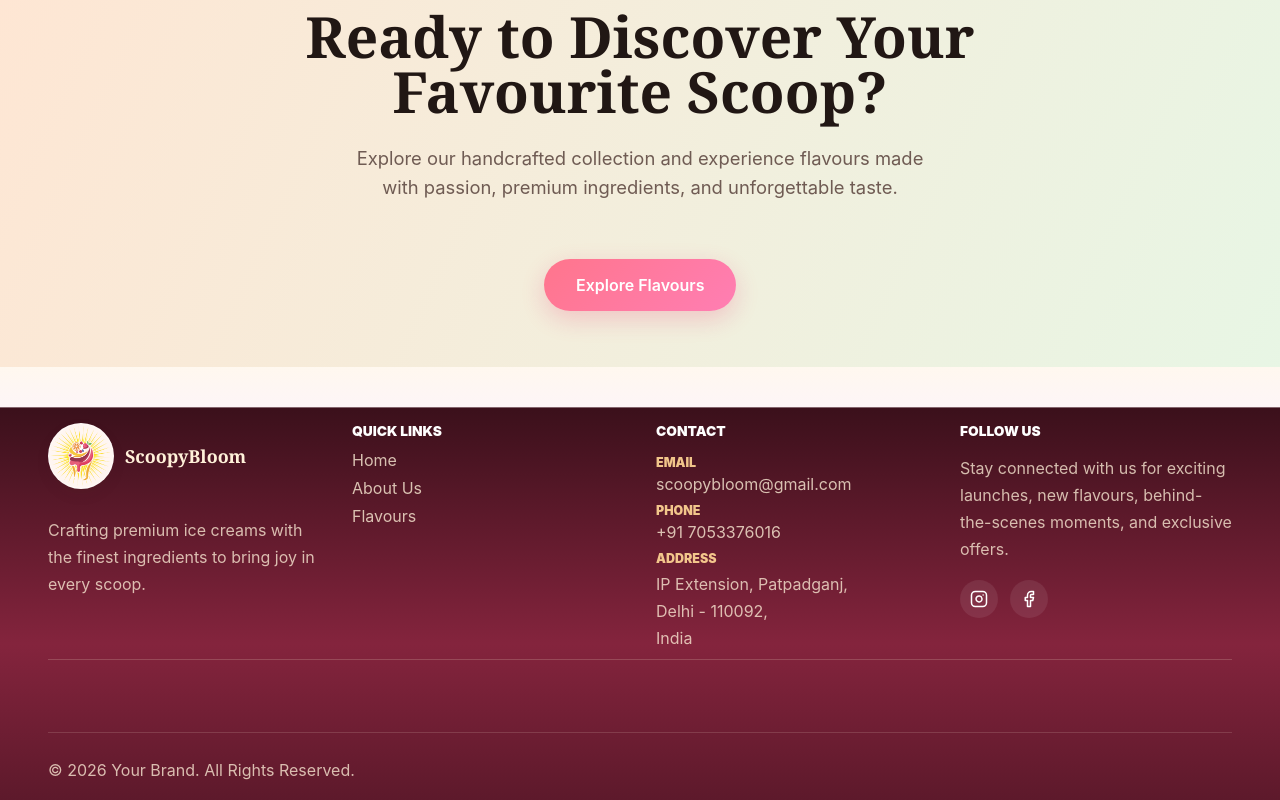
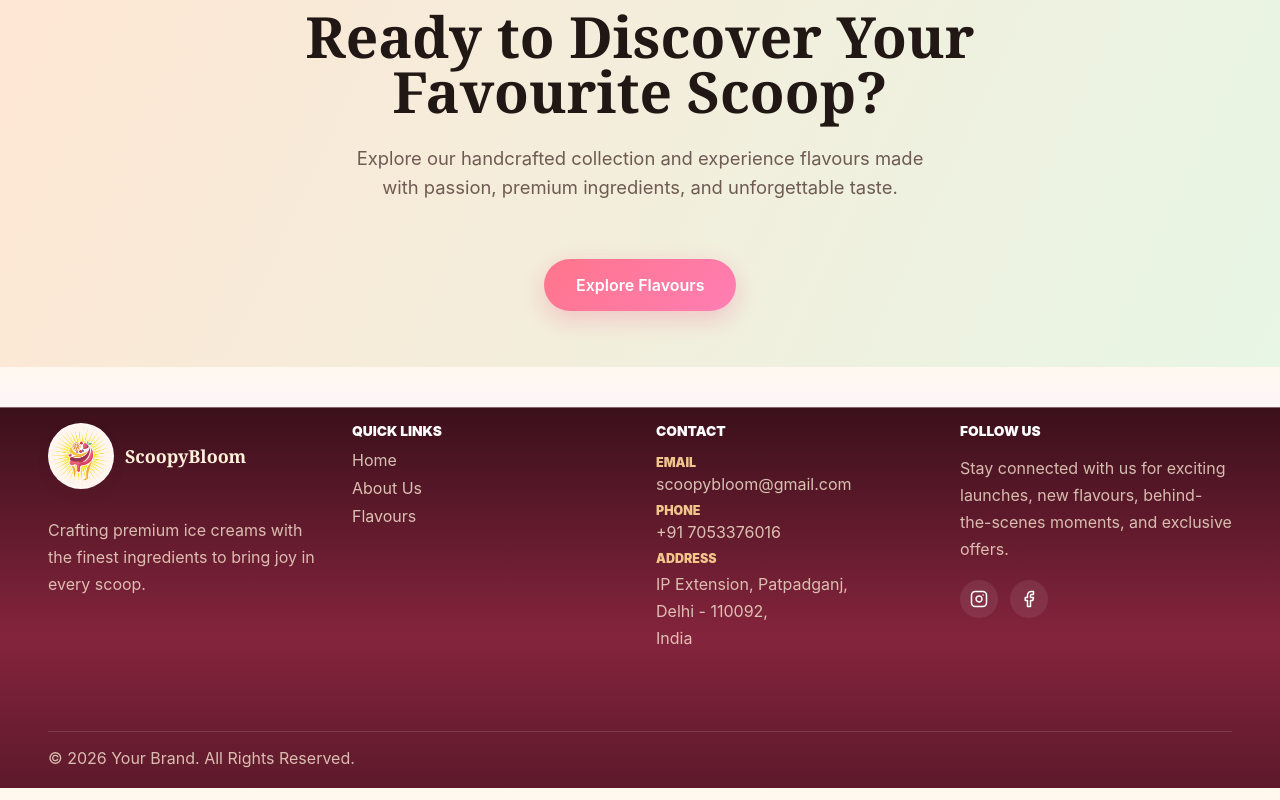
Before and after one commit to Akpandey04/ice-cream, a React (Vite) app: page /about in a window 1280 px wide. Shown: the part 2805-3605 px from the top of the page. Built offline with nearby package versions, Linux system fonts and the light colour scheme.

Commit message:
style: remove extra footer line and adjust remaining line spacing

```diff
--- a/src/styles/global.css
+++ b/src/styles/global.css
@@ -1322,7 +1322,7 @@ main,
   gap: clamp(1rem, 3vw, 2rem);
   align-items: start;
   padding-bottom: 0.4rem;
-  border-bottom: 1px solid rgba(255, 241, 217, 0.18);
+  /* border-bottom: 1px solid rgba(255, 241, 217, 0.18); */
 }
 
 .footer-brand-column p,
@@ -1542,7 +1542,7 @@ main,
   align-items: center;
   justify-content: space-between;
   gap: 1rem;
-  padding-top: 1.5rem;
+  padding-top: 0.8rem;
   border-top: 1px solid rgba(255, 241, 217, 0.14);
 }
 
```
